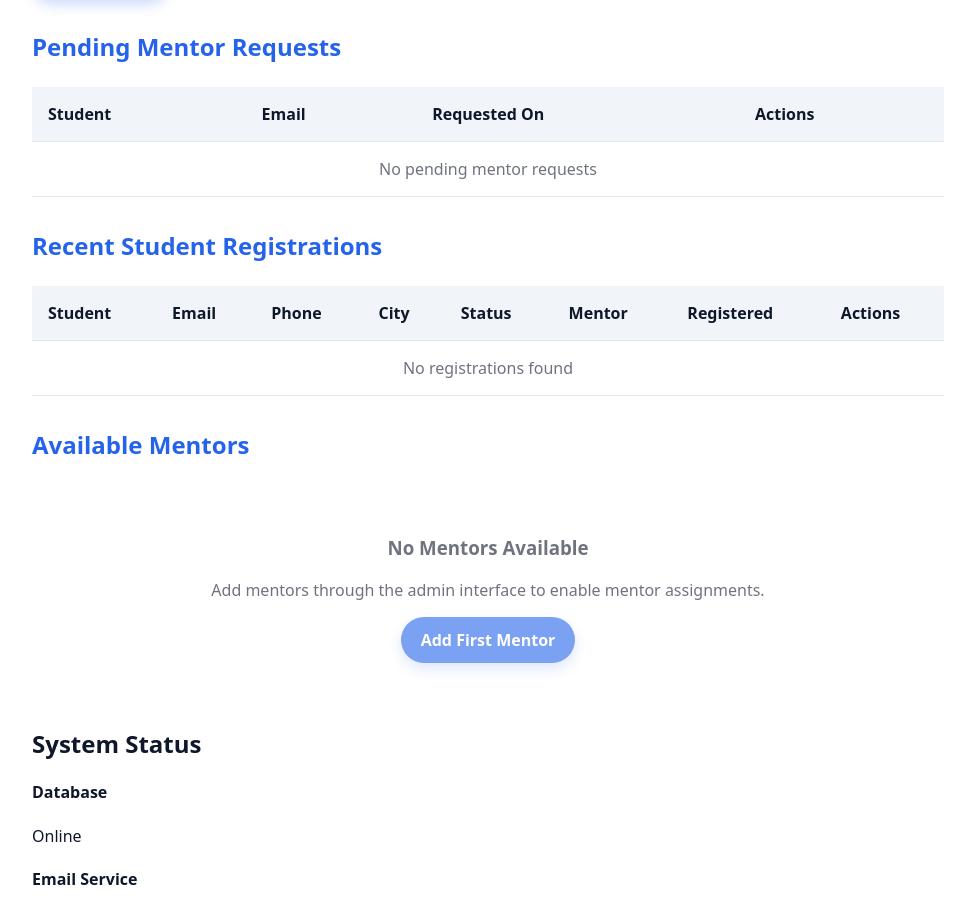
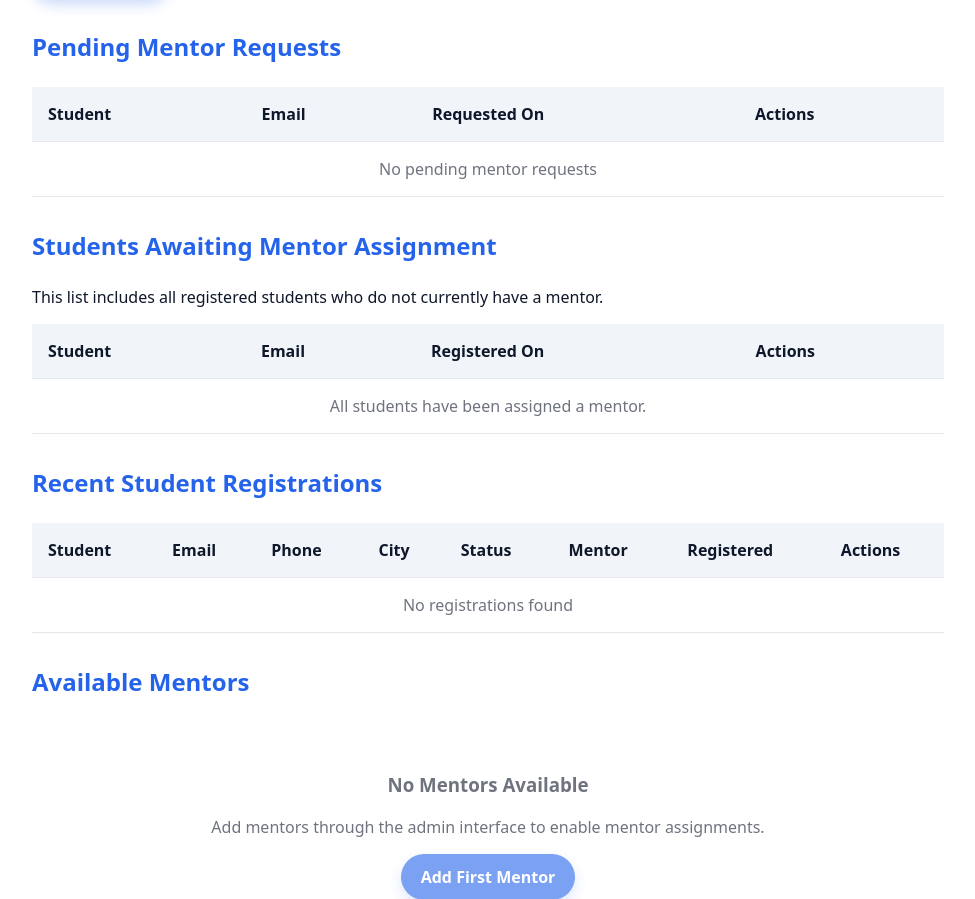
Before and after one commit to Shashank14d/College_portal, a Django app: page /director/dashboard/ in a window 1280 px wide. Shown: the part 899-1798 px from the top of the page, without its empty margins (152-1127 px from the left). Run offline with Django 4.2, Linux system fonts and the light colour scheme; a user stored in the database is signed in; data comes from the database, SQL or seed files in the repository; data that the repository does not hold is empty.

Commit message:
admin page change

```diff
--- a/College Project/core/views.py
+++ b/College Project/core/views.py
@@ -78,7 +78,8 @@ from .utils import (
 	send_verification_email,
 	send_mentor_assignment,
 	send_whatsapp_message,
-	send_mentor_notification_to_mentor
+	send_mentor_notification_to_mentor,
+	send_registration_email,
 )
 
 
@@ -188,9 +189,31 @@ def register_post(request: HttpRequest) -> HttpResponse:
 		expires_at=timezone.now() + timedelta(hours=24),
 	)
 
-	# Send email with link to the main portal; user must log in there
-	portal_link = f"{os.getenv('SITE_BASE_URL', 'http://localhost:8000')}/portal/home/"
-	send_verification_email(to_email=email, full_name=full_name, verify_link=portal_link)
+	# Send a single registration email (welcome + portal link) and attach brochure if available
+	portal_link = f"{os.getenv('SITE_BASE_URL', 'http://localhost:8000')}/login/"
+
+	# Prefer program-specific brochure (MCA) located in static/brochures or program.brochure
+	brochure_path = None
+	# Check for a static brochure file first
+	static_brochure = os.path.join(settings.BASE_DIR, 'static', 'brochures', 'mca_brochure.pdf')
+	if os.path.exists(static_brochure):
+		brochure_path = static_brochure
+	else:
+		# If a Program named 'MCA' exists with a brochure field, use it
+		try:
+			mca_program = Program.objects.filter(name__iexact='mca').first()
+			if mca_program and mca_program.brochure:
+				# Program.brochure is a FileField; build absolute filesystem path
+				brochure_path = mca_program.brochure.path if hasattr(mca_program.brochure, 'path') else None
+		except Exception:
+			brochure_path = None
+
+	# Use the consolidated registration email sender
+	try:
+		send_registration_email(user, full_name, portal_link, brochure_path=brochure_path)
+	except Exception:
+		# Fallback to verification email if registration email fails
+		send_verification_email(to_email=email, full_name=full_name, verify_link=portal_link)
 
 	RegistrationLog.objects.create(user=user, ip=request.META.get("REMOTE_ADDR"), status="submitted")
 	messages.success(request, "Registration successful. Check your email for the portal link and then log in.")
@@ -345,22 +368,24 @@ def director_dashboard(request: HttpRequest) -> HttpResponse:
 
 	mentor_requests = MentorRequest.objects.filter(status="pending").select_related("user")
 
-	counts = {
-		"visitors": Visitor.objects.count(),
-		"registrations": UserProfile.objects.select_related("user").filter(user__is_staff=False, user__is_superuser=False).count(),
-		"pending_mentor_assignments": mentor_requests.count(),
-		"mentors": Mentor.objects.count(),
-	}
-
-	# Show users without mentors in the assignment dropdown for clarity
+	# Only show users who do NOT have a mentor AND do NOT have an approved mentor request
 	users_for_assignment = UserProfile.objects.filter(
-		assigned_mentor__isnull=True, user__is_staff=False, user__is_superuser=False
-	).select_related("user")
+		assigned_mentor__isnull=True,
+		user__is_staff=False,
+		user__is_superuser=False
+	).exclude(user__mentor_requests__status="approved").select_related("user")
 
 	# For the general list, show all recent users
 	all_users = UserProfile.objects.select_related("user").filter(user__is_staff=False, user__is_superuser=False).order_by("-created_at")[:50]
 
 	mentors = Mentor.objects.all()
+
+	counts = {
+		"visitors": Visitor.objects.count(),
+		"registrations": UserProfile.objects.select_related("user").filter(user__is_staff=False, user__is_superuser=False).count(),
+		"pending_mentor_assignments": users_for_assignment.count(),
+		"mentors": mentors.count(),
+	}
 
 	return render(
 		request,
@@ -417,10 +442,12 @@ def assign_mentor(request: HttpRequest) -> HttpResponse:
 		portfolio_url=mentor.portfolio_url,
 		whatsapp_link=mentor.whatsapp_group_link,
 	)
-	# Send notification to the mentor
-	send_mentor_notification_to_mentor(mentor, user)
+	send_mentor_notification_to_mentor(
+		mentor=mentor,
+		user=user,
+	)
 
-	messages.success(request, f"Mentor '{mentor.name}' assigned to '{student_name}' and notifications triggered.")
+	messages.success(request, f"Successfully assigned {mentor.name} to {student_name}.")
 	return redirect("director_dashboard")
 
 
--- a/College Project/templates/portal/director_dashboard.html
+++ b/College Project/templates/portal/director_dashboard.html
@@ -141,6 +141,42 @@
             </div>
         </div>
 
+        <!-- Students Awaiting Mentor Assignment -->
+        <div class="recent-registrations" id="awaiting-assignment">
+            <h2>Students Awaiting Mentor Assignment</h2>
+            <p>This list includes all registered students who do not currently have a mentor.</p>
+            <div class="table-container">
+                <table class="data-table">
+                    <thead>
+                        <tr>
+                            <th>Student</th>
+                            <th>Email</th>
+                            <th>Registered On</th>
+                            <th>Actions</th>
+                        </tr>
+                    </thead>
+                    <tbody>
+                        {% for user_profile in users_for_assignment %}
+                        <tr>
+                            <td>{{ user_profile.user.get_full_name|default:user_profile.user.username }}</td>
+                            <td>{{ user_profile.user.email }}</td>
+                            <td>{{ user_profile.created_at|date:"M d, Y" }}</td>
+                            <td>
+                                <button class="btn-small edit-btn" onclick="document.getElementById('user_id').value = '{{ user_profile.user.id }}'; document.getElementById('mentor_id').focus();">
+                                    Assign Mentor
+                                </button>
+                            </td>
+                        </tr>
+                        {% empty %}
+                        <tr>
+                            <td colspan="4" class="no-data">All students have been assigned a mentor.</td>
+                        </tr>
+                        {% endfor %}
+                    </tbody>
+                </table>
+            </div>
+        </div>
+
         <!-- Recent Registrations -->
         <div class="recent-registrations">
             <h2>Recent Student Registrations</h2>
@@ -159,31 +195,31 @@
                         </tr>
                     </thead>
                     <tbody>
-                        {% for user in all_users %}
-                        <tr class="user-row" data-user-id="{{ user.user.id }}">
-                            <td>{{ user.user.get_full_name|default:user.user.username }}</td>
-                            <td>{{ user.user.email }}</td>
-                            <td>{{ user.phone|default:"Not provided" }}</td>
-                            <td>{{ user.city|default:"Not provided" }}</td>
+                        {% for user_profile in all_users %}
+                        <tr class="user-row" data-user-id="{{ user_profile.user.id }}">
+                            <td>{{ user_profile.user.get_full_name|default:user_profile.user.username }}</td>
+                            <td>{{ user_profile.user.email }}</td>
+                            <td>{{ user_profile.phone|default:"Not provided" }}</td>
+                            <td>{{ user_profile.city|default:"Not provided" }}</td>
                             <td>
-                                <span class="status-badge {% if user.verified %}verified{% else %}pending{% endif %}">
-                                    {% if user.verified %}Verified{% else %}Pending{% endif %}
+                                <span class="status-badge {% if user_profile.verified %}verified{% else %}pending{% endif %}">
+                                    {% if user_profile.verified %}Verified{% else %}Pending{% endif %}
                                 </span>
                             </td>
                             <td>
-                                {% if user.assigned_mentor %}
-                                    <span class="mentor-assigned">{{ user.assigned_mentor.name }}</span>
+                                {% if user_profile.assigned_mentor %}
+                                    <span class="mentor-assigned">{{ user_profile.assigned_mentor.name }}</span>
                                 {% else %}
                                     <span class="no-mentor">Not Assigned</span>
                                 {% endif %}
                             </td>
-                            <td>{{ user.created_at|date:"M d, Y" }}</td>
+                            <td>{{ user_profile.created_at|date:"M d, Y" }}</td>
                             <td>
                                 <div class="action-buttons">
-                                    {% if not user.verified %}
-                                    <button class="btn-small verify-btn" onclick="verifyUser({{ user.user.id }})">Verify</button>
+                                    {% if not user_profile.verified %}
+                                    <button class="btn-small verify-btn" onclick="verifyUser({{ user_profile.user.id }})">Verify</button>
                                     {% endif %}
-                                    <a href="/admin/core/userprofile/{{ user.id }}/change/" class="btn-small edit-btn">Edit</a>
+                                    <a href="/admin/core/userprofile/{{ user_profile.id }}/change/" class="btn-small edit-btn">Edit</a>
                                 </div>
                             </td>
                         </tr>
```
Also changed, not shown: College Project/core/signals.py (+5 -26 lines), College Project/core/utils.py (+53 -0 lines).
